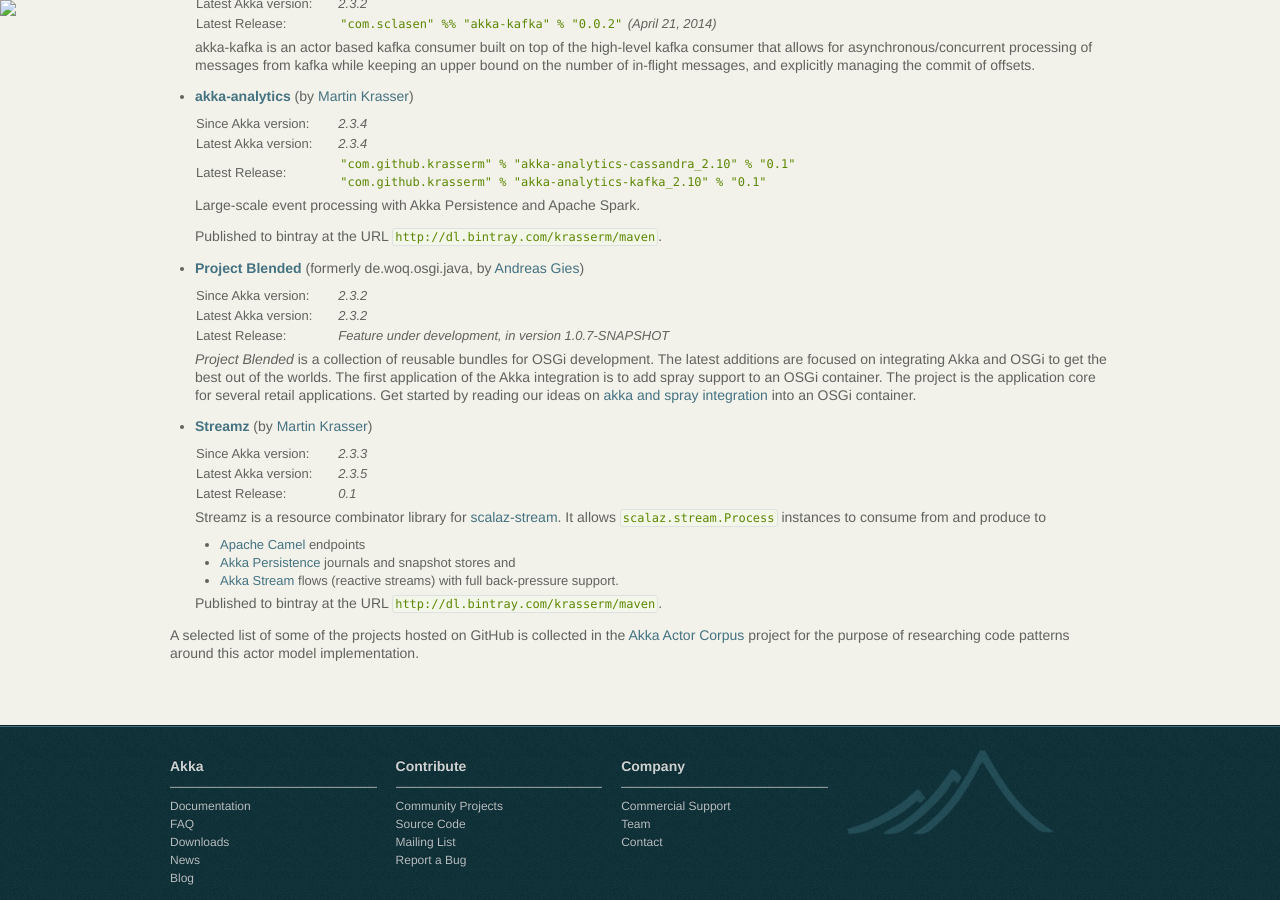
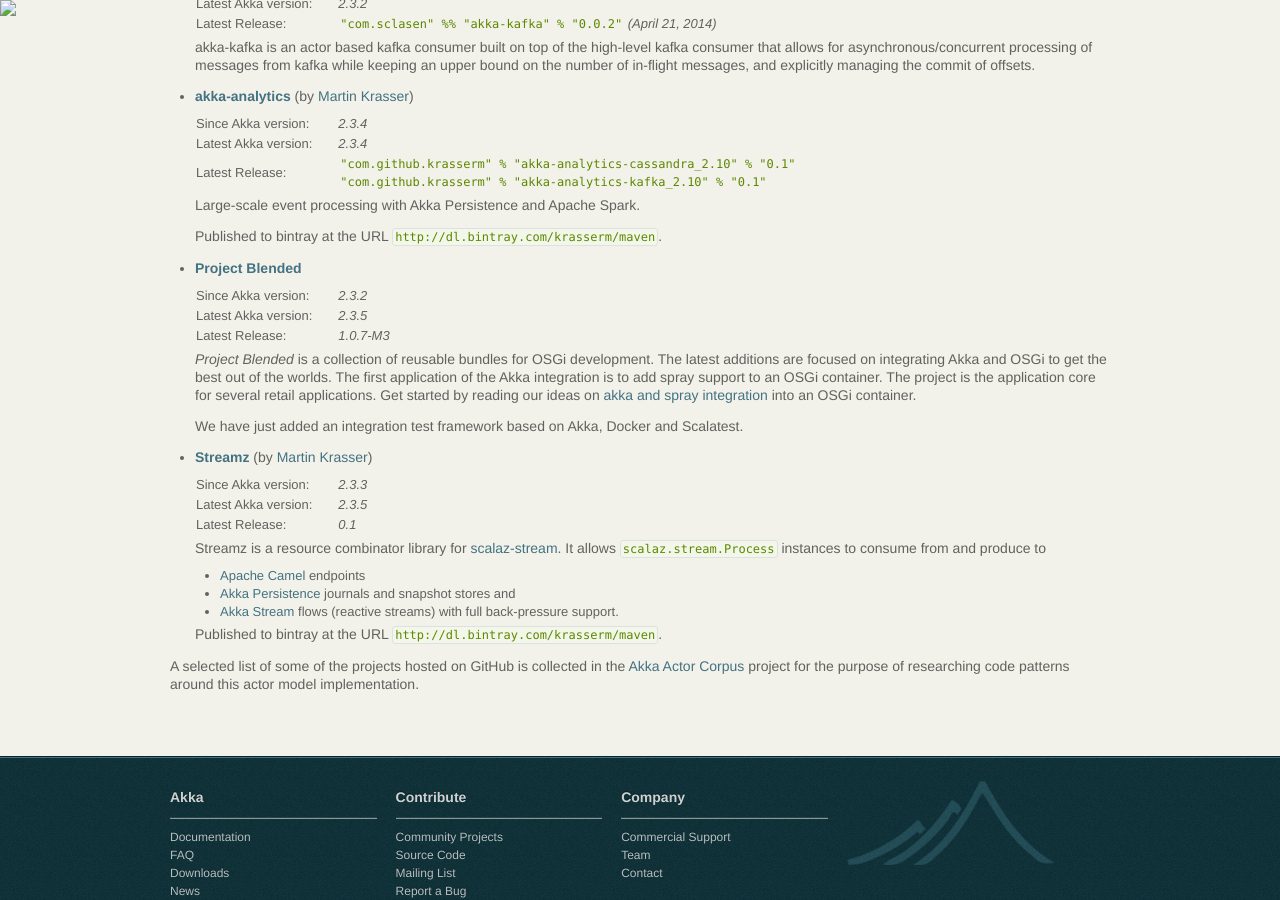
Before and after one commit to raboof/akka.github.com, a Jekyll site: the page built from community/index.md, in a window 1280 px wide and 900 px high, scrolled down 7670 px. Built offline with Jekyll 4.4.1, drawn with Linux system fonts in a browser that asks for light colours.

Commit message:
Updating project information for Blended.

```diff
--- a/community/index.md
+++ b/community/index.md
@@ -656,12 +656,12 @@
 
   Published to bintray at the URL `http://dl.bintray.com/krasserm/maven`.
 
-* **[Project Blended](https://github.com/woq/de.woq.osgi.java)** (formerly de.woq.osgi.java, by [Andreas Gies](https://github.com/woq))
+* **[Project Blended](https://github.com/woq-blended/blended)**
 
   <table class="stats">
   <tr><td>Since Akka version:</td><td>2.3.2</td></tr>
-  <tr><td>Latest Akka version:</td><td>2.3.2</td></tr>
-  <tr><td>Latest Release:</td><td>Feature under development, in version 1.0.7-SNAPSHOT</td></tr>
+  <tr><td>Latest Akka version:</td><td>2.3.5</td></tr>
+  <tr><td>Latest Release:</td><td>1.0.7-M3</td></tr>
   </table>
 
   *Project Blended* is a collection of reusable bundles for OSGi development. The latest additions are
@@ -669,6 +669,8 @@
   integration is to add spray support to an OSGi container. The project is the application core for several
   retail applications. Get started by reading our ideas on [akka and spray integration](http://www.wayofquality.de/projects/blended/)
   into an OSGi container.
+
+  We have just added an integration test framework based on Akka, Docker and Scalatest.
 
 * **[Streamz](https://github.com/krasserm/streamz)** (by [Martin Krasser](https://github.com/krasserm))
 
```
